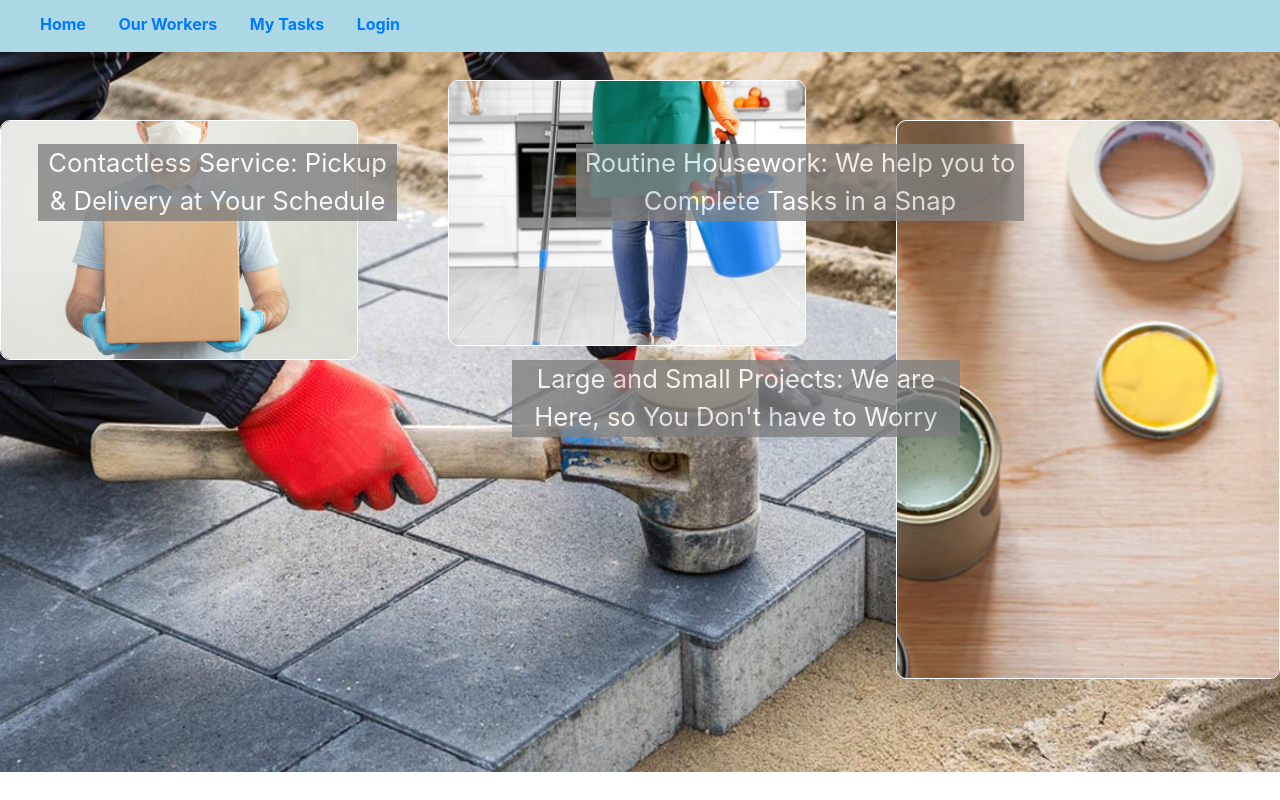
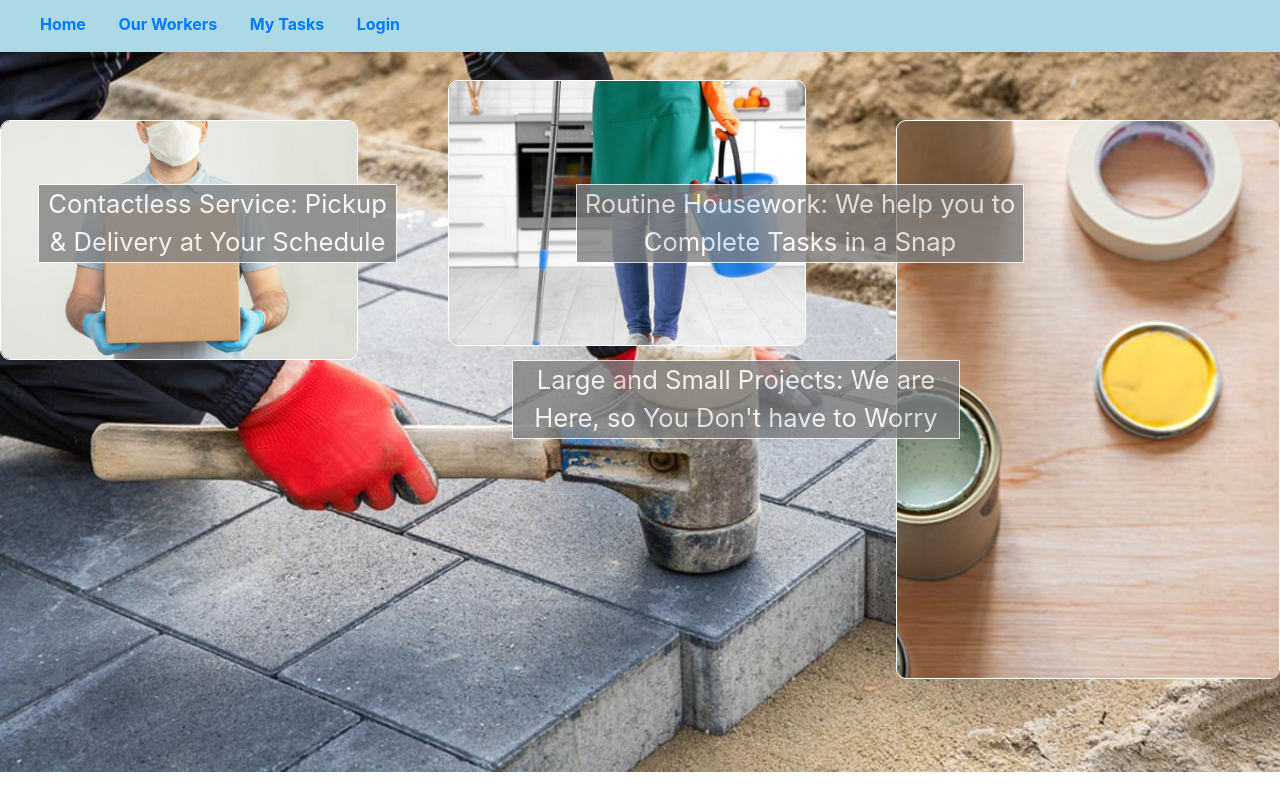
Before and after one commit to kimlau08/task-at-ease-frontend, a React (Create React App) app: page /Home in a window 1280 px wide. Shown: the top 800 px of the page. Built offline with nearby package versions, Linux system fonts and the light colour scheme; no server answers.

Commit message:
animate landing page elements

```diff
--- a/package.json
+++ b/package.json
@@ -8,7 +8,9 @@
     "@testing-library/user-event": "^7.2.1",
     "axios": "^0.19.2",
     "bootstrap": "^4.5.0",
+    "radium": "^0.26.0",
     "react": "^16.13.1",
+    "react-animations": "^1.0.0",
     "react-bootstrap": "^1.0.1",
     "react-dom": "^16.13.1",
     "react-router-dom": "^5.2.0",
--- a/src/components/MyTasks/MyTasks.js
+++ b/src/components/MyTasks/MyTasks.js
@@ -31,6 +31,8 @@ export default class MyTasks extends Component {
             selectedTaskId: defaultTaskId,
             selectedTaskObj: {},
             user: {},        //user logged in
+
+            panelActiveKey: 2 //default to open the "task you opened" Accordion panel
         }
 
         this.getTaskByWorker = this.getTaskByWorker.bind(this);
--- a/src/components/SlideTop.js
+++ b/src/components/SlideTop.js
@@ -6,11 +6,92 @@ import delivery from '../assets/contactlessDelivery.webp';
 import houseCleaning from '../assets/houseCleaning.jpg';
 import paints from '../assets/paints.jpg';
 
+import { bounceInDown } from 'react-animations';
+import { hinge } from 'react-animations';
+import Radium, {StyleRoot} from 'radium';
+
+
 export default function SlideTop() {
+
+    const stylesFast = {
+        bounceInDown: {
+          animation: 'x 1.5s',
+          animationName: Radium.keyframes(bounceInDown, 'bounceInDown')
+        }
+    }
+    const stylesSlow = {
+        bounceInDown: {
+        animation: 'x 2s',
+        animationName: Radium.keyframes(bounceInDown, 'bounceInDown')
+        },
+        hinge: {
+          animation: 'x 5s',
+          animationName: Radium.keyframes(hinge, 'hinge')
+        }
+    }
+
+    const showHingedImg = () => {
+        return (
+
+            <StyleRoot style={{width: '30%',
+                                position: 'absolute', right: 0, top: '15%' }} >
+                <div style={stylesSlow.hinge}>
+                    <img src={paints} class="border border-white" style={{width: '100%',
+                                                position: 'absolute', right: 0, top: '15%',
+                                                borderRadius: 10 }}  />
+                </div>
+            </StyleRoot>
+        )
+    }
+
+    const showText1 = () => {
+        return (
+            <StyleRoot style={{width: '28%',
+                                position: 'absolute', left: '3%', top: '23%' }} >
+                <div style={stylesFast.bounceInDown}>
+                    <p class="border border-white" style={{width: '100%', fontSize: '2vw',
+                                backgroundColor: 'grey', opacity: 0.8, color: 'white' }} >
+                            Contactless Service: Pickup & Delivery at Your Schedule
+                    </p>
+                </div>
+            </StyleRoot>
+        )
+    }
+
+    const showText2 = () => {
+        return (
+            <StyleRoot style={{width: '35%',
+                                position: 'absolute', right: '20%', top: '23%' }} >
+                <div style={stylesFast.bounceInDown}>
+                    <p class="border border-white" style={{width: '100%',  fontSize: '2vw',
+                                backgroundColor: 'grey', opacity: 0.8, color: 'white' }}>
+                            Routine Housework: We help you to Complete Tasks in a Snap
+                    </p>
+                </div>
+            </StyleRoot>
+        )
+    }
+
+    const showText3 = () => {
+        return (
+
+            <StyleRoot style={{width: '35%',
+                                position: 'absolute', right: '25%', top: '45%' }} >
+                <div style={stylesSlow.bounceInDown}>
+                    <p class="border border-white" style={{width: '100%',  fontSize: '2vw',
+                                backgroundColor: 'grey', opacity: 0.8, color: 'white' }}>
+                            Large and Small Projects: We are Here, so You Don't have to Worry
+                    </p>
+                </div>
+            </StyleRoot>
+        )
+    }
 
     return (  //display already rendered in App.js
         <div id='slide-container' style={{display: 'relative'}} >
+
             <img src={layingTiles} style={{width: '100%'}} />
+
             <img src={delivery} class="border border-white"
                                     style={{width: '28%',
                                         position: 'absolute', left: 0, top: '15%',
@@ -18,24 +99,12 @@ export default function SlideTop() {
             <img src={houseCleaning} class="border border-white" style={{width: '28%',
                                         position: 'absolute', left: '35%', top: '10%',
                                         borderRadius: 10 }}  />
-            <img src={paints} class="border border-white" style={{width: '30%',
-                                        position: 'absolute', right: 0, top: '15%',
-                                        borderRadius: 10 }}  />
-            <div style={{width: '28%', fontSize: '2vw',
-                        position: 'absolute', left: '3%', top: '18%',
-                        backgroundColor: 'grey', opacity: 0.8, color: 'white' }} >
-                    Contactless Service: Pickup & Delivery at Your Schedule
-            </div>
-            <div style={{width: '35%',  fontSize: '2vw',
-                        position: 'absolute', right: '20%', top: '18%',
-                        backgroundColor: 'grey', opacity: 0.8, color: 'white' }}>
-                    Routine Housework: We help you to Complete Tasks in a Snap
-            </div>
-            <div style={{width: '35%',  fontSize: '2vw',
-                        position: 'absolute', right: '25%', top: '45%',
-                        backgroundColor: 'grey', opacity: 0.8, color: 'white' }}>
-                    Large and Small Projects: We are Here, so You Don't have to Worry
-            </div>
+
+
+            {showHingedImg()}
+            {showText1()}
+            {showText2()}
+            {showText3()}
         </div>
     )
 }
```
Also changed, not shown: 1 other file (tests, documents, lock files or other folders).
